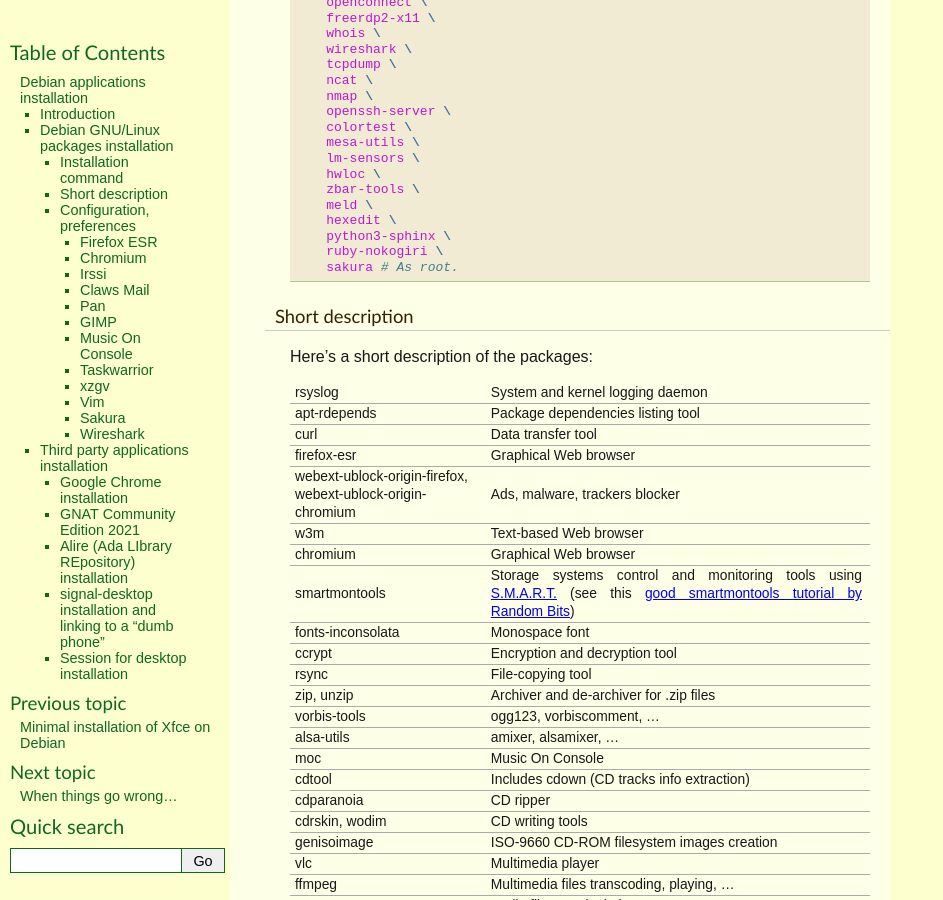
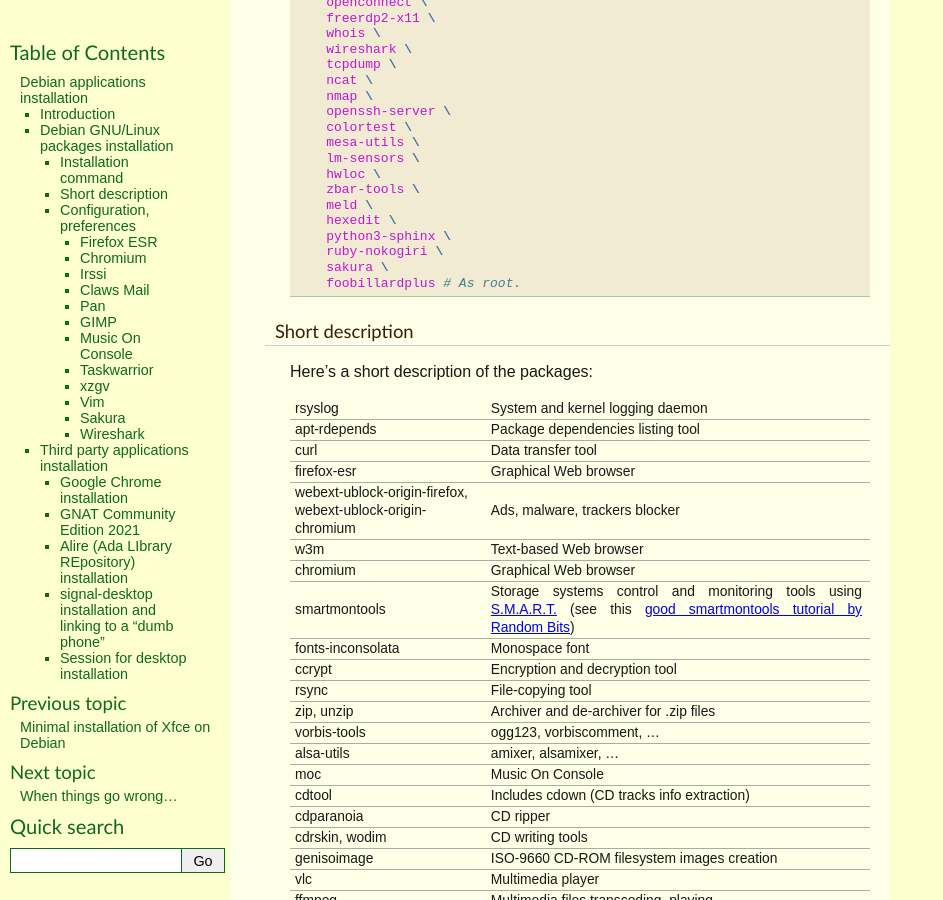
Before and after one commit to thierr26/thierr26_personal_notes_sphinx_sources, a Sphinx documentation site: the page built from source/debian_apps_install.rst, in a window 1280 px wide and 900 px high, scrolled down 2004 px. Shown: the whole window, without its empty margins (0-943 px from the left). Built offline with Sphinx 7.4.7, drawn with Linux system fonts in a browser that asks for light colours; some of the changed text lies outside the part shown.

Commit message:
Add foobillardplus (Debian apps installation page)

```diff
--- a/source/debian_apps_install.rst
+++ b/source/debian_apps_install.rst
@@ -112,7 +112,8 @@
       hexedit \
       python3-sphinx \
       ruby-nokogiri \
-      sakura # As root.
+      sakura \
+      foobillardplus # As root.
 
 
 Short description
@@ -294,6 +295,8 @@
     - HTML, XML, SAX, and Reader parser for Ruby
   * - sakura
     - Terminal emulator
+  * - foobillardplus
+    - 3D OpenGL billiard game
 
 
 Configuration, preferences
```
